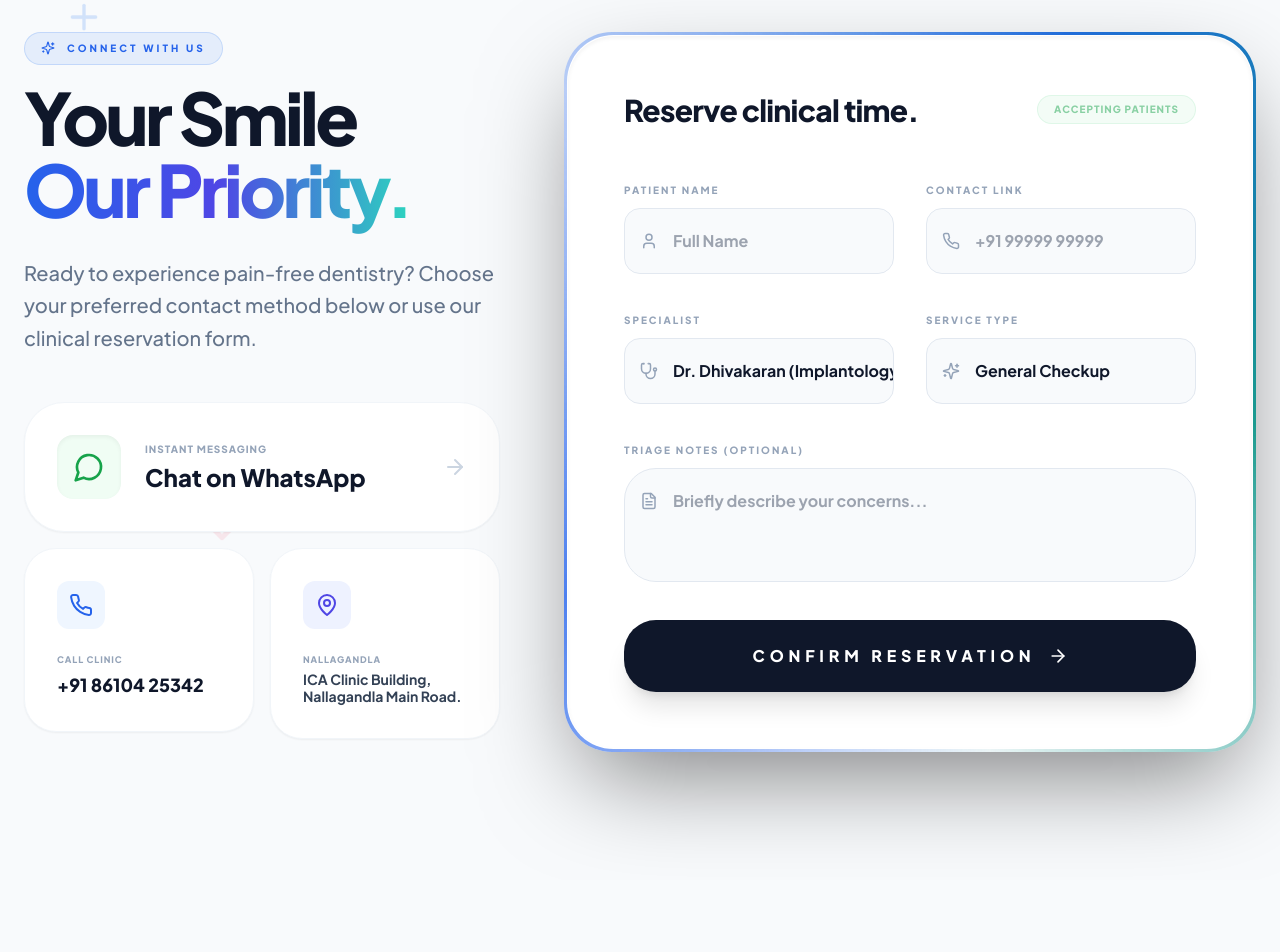
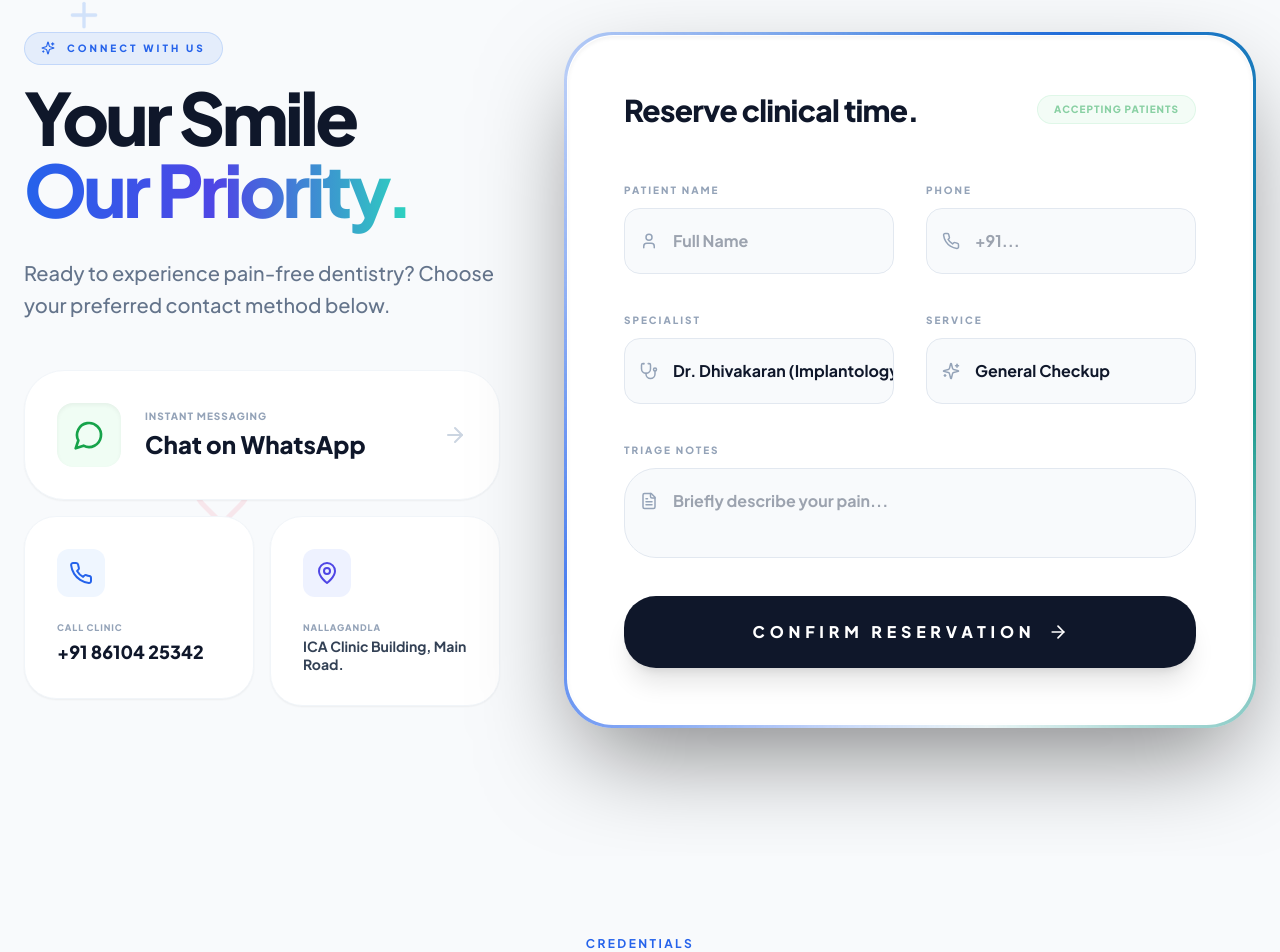
Before and after one commit to Nobledental/REACT, a Next.js app: page /dental-clinic/ in a window 1280 px wide. Shown: the part 9172-10124 px from the top of the page. Built offline with nearby package versions, Linux system fonts and the light colour scheme.

Commit message:
Update Contact.tsx

```diff
--- a/components/Contact.tsx
+++ b/components/Contact.tsx
@@ -5,27 +5,13 @@ import { Phone, MapPin, ArrowRight, MessageCircle, User, Stethoscope, FileText,
 import { RevealOnScroll } from './RevealOnScroll';
 
 const Contact = () => {
-  const [dates, setDates] = useState<string[]>([]);
   const [formData, setFormData] = useState({
     name: '',
     phone: '',
     service: 'General Consultation',
     doctor: 'Dr. Dhivakaran',
-    day: '',
-    time: '',
     notes: ''
   });
-
-  useEffect(() => {
-    const nextDays = [];
-    const today = new Date();
-    for (let i = 0; i < 7; i++) {
-      const d = new Date(today);
-      d.setDate(today.getDate() + i);
-      nextDays.push(d.toLocaleDateString("en-IN", { weekday: "short", month: "short", day: "numeric" }));
-    }
-    setDates(nextDays);
-  }, []);
 
   const handleChange = (e: React.ChangeEvent<HTMLInputElement | HTMLSelectElement | HTMLTextAreaElement>) => {
     setFormData({ ...formData, [e.target.name]: e.target.value });
@@ -33,7 +19,7 @@ const Contact = () => {
 
   const handleSubmit = (e: React.FormEvent) => {
     e.preventDefault();
-    const msg = `Hello Noble Dental! I'd like to book an appointment.\n\nName: ${formData.name}\nPhone: ${formData.phone}\nService: ${formData.service}\nDoctor: ${formData.doctor}\nPreferred: ${formData.day || 'Any day'} at ${formData.time || 'Any time'}\nNotes: ${formData.notes}`;
+    const msg = `Hello Noble Dental! I'd like to book an appointment.\n\nName: ${formData.name}\nPhone: ${formData.phone}\nService: ${formData.service}\nDoctor: ${formData.doctor}\nNotes: ${formData.notes}`;
     window.open(`https://wa.me/918610425342?text=${encodeURIComponent(msg)}`, '_blank');
   };
 
@@ -76,7 +62,7 @@ const Contact = () => {
         }
       `}</style>
 
-      {/* Floating Background Icons for Visual Appeal */}
+      {/* Background Elements */}
       <div className="absolute inset-0 pointer-events-none overflow-hidden">
         <div className="absolute top-[10%] left-[5%] animate-float opacity-20"><Plus size={40} className="text-blue-500" /></div>
         <div className="absolute top-[60%] left-[15%] animate-float opacity-10 [animation-delay:2s]"><Heart size={60} className="text-rose-500" /></div>
@@ -86,6 +72,7 @@ const Contact = () => {
       <div className="max-w-7xl mx-auto px-6 relative z-10">
         <div className="grid grid-cols-1 lg:grid-cols-12 gap-16 items-start">
 
+            {/* Contact Links */}
             <div className="lg:col-span-5 space-y-12">
                 <RevealOnScroll>
                    <div className="inline-flex items-center gap-3 px-4 py-2 rounded-full bg-blue-500/10 border border-blue-500/20 text-blue-600 dark:text-cyan-400 font-black text-[10px] uppercase tracking-[0.3em] mb-4">
@@ -96,7 +83,7 @@ const Contact = () => {
                       <span className="text-transparent bg-clip-text bg-gradient-to-r from-blue-600 via-indigo-600 to-teal-400">Our Priority.</span>
                    </h2>
                    <p className="text-xl text-slate-500 dark:text-slate-400 font-medium leading-relaxed max-w-lg">
-                      Ready to experience pain-free dentistry? Choose your preferred contact method below or use our clinical reservation form.
+                      Ready to experience pain-free dentistry? Choose your preferred contact method below.
                    </p>
                 </RevealOnScroll>
 
@@ -130,12 +117,13 @@ const Contact = () => {
                                 <MapPin size={24} />
                             </div>
                             <h4 className="text-[9px] font-black text-slate-400 uppercase tracking-widest mb-1">Nallagandla</h4>
-                            <p className="text-sm font-bold text-slate-700 dark:text-slate-300 leading-tight">ICA Clinic Building, Nallagandla Main Road.</p>
+                            <p className="text-sm font-bold text-slate-700 dark:text-slate-300 leading-tight">ICA Clinic Building, Main Road.</p>
                         </div>
                     </RevealOnScroll>
                 </div>
             </div>
 
+            {/* Reservation Form */}
             <div className="lg:col-span-7">
                <RevealOnScroll delay={200}>
                   <div className="neon-card-wrapper">
@@ -147,8 +135,10 @@ const Contact = () => {
                                    <h3 className="text-3xl font-black text-slate-900 dark:text-white tracking-tight">Reserve clinical time.</h3>
                                    <div className="px-4 py-1.5 bg-green-500/10 text-green-600 dark:text-green-400 text-[10px] font-black uppercase tracking-widest rounded-full border border-green-500/20 animate-pulse">Accepting Patients</div>
                                </div>
+
                                <form onSubmit={handleSubmit} className="space-y-8">
                                    <div className="grid grid-cols-1 md:grid-cols-2 gap-8">
+                                       {/* Inputs */}
                                        <div className="space-y-2">
                                            <label className="text-[10px] font-black uppercase text-slate-400 tracking-[0.2em]">Patient Name</label>
                                            <div className="relative group">
@@ -157,17 +147,17 @@ const Contact = () => {
                                            </div>
                                        </div>
                                        <div className="space-y-2">
-                                           <label className="text-[10px] font-black uppercase text-slate-400 tracking-[0.2em]">Contact Link</label>
+                                           <label className="text-[10px] font-black uppercase text-slate-400 tracking-[0.2em]">Phone</label>
                                            <div className="relative group">
                                                <Phone size={18} className="absolute left-4 top-1/2 -translate-y-1/2 text-slate-400" />
-                                               <input type="tel" name="phone" required onChange={handleChange} className="w-full bg-slate-50 dark:bg-white/5 border border-slate-200 dark:border-white/10 rounded-2xl py-5 pl-12 pr-4 font-bold" placeholder="+91 99999 99999" />
+                                               <input type="tel" name="phone" required onChange={handleChange} className="w-full bg-slate-50 dark:bg-white/5 border border-slate-200 dark:border-white/10 rounded-2xl py-5 pl-12 pr-4 font-bold" placeholder="+91..." />
                                            </div>
                                        </div>
                                        <div className="space-y-2">
                                            <label className="text-[10px] font-black uppercase text-slate-400 tracking-[0.2em]">Specialist</label>
                                            <div className="relative">
                                                <Stethoscope size={18} className="absolute left-4 top-1/2 -translate-y-1/2 text-slate-400" />
-                                               <select name="doctor" onChange={handleChange} className="w-full bg-slate-50 dark:bg-white/5 border border-slate-200 dark:border-white/10 rounded-2xl py-5 pl-12 appearance-none font-bold cursor-pointer">
+                                               <select name="doctor" onChange={handleChange} className="w-full bg-slate-50 dark:bg-white/5 border border-slate-200 dark:border-white/10 rounded-2xl py-5 pl-12 font-bold appearance-none">
                                                    <option>Dr. Dhivakaran (Implantology)</option>
                                                    <option>Dr. Roger Ronaldo (Surgery)</option>
                                                    <option>Dr. Deepak (Aligners)</option>
@@ -175,10 +165,10 @@ const Contact = () => {
                                            </div>
                                        </div>
                                        <div className="space-y-2">
-                                           <label className="text-[10px] font-black uppercase text-slate-400 tracking-[0.2em]">Service Type</label>
+                                           <label className="text-[10px] font-black uppercase text-slate-400 tracking-[0.2em]">Service</label>
                                            <div className="relative">
                                                <Sparkles size={18} className="absolute left-4 top-1/2 -translate-y-1/2 text-slate-400" />
-                                               <select name="service" onChange={handleChange} className="w-full bg-slate-50 dark:bg-white/5 border border-slate-200 dark:border-white/10 rounded-2xl py-5 pl-12 appearance-none font-bold cursor-pointer">
+                                               <select name="service" onChange={handleChange} className="w-full bg-slate-50 dark:bg-white/5 border border-slate-200 dark:border-white/10 rounded-2xl py-5 pl-12 font-bold appearance-none">
                                                    <option>General Checkup</option>
                                                    <option>Single Visit RCT</option>
                                                    <option>Invisalign Aligners</option>
@@ -186,13 +176,15 @@ const Contact = () => {
                                            </div>
                                        </div>
                                    </div>
+
                                    <div className="space-y-2">
-                                       <label className="text-[10px] font-black uppercase text-slate-400 tracking-[0.2em]">Triage Notes (Optional)</label>
+                                       <label className="text-[10px] font-black uppercase text-slate-400 tracking-[0.2em]">Triage Notes</label>
                                        <div className="relative">
                                            <FileText size={18} className="absolute left-4 top-6 text-slate-400" />
-                                           <textarea name="notes" rows={3} onChange={handleChange} className="w-full bg-slate-50 dark:bg-white/5 border border-slate-200 dark:border-white/10 rounded-[2rem] py-5 pl-12 pr-4 font-bold resize-none" placeholder="Briefly describe your concerns..."></textarea>
+                                           <textarea name="notes" rows={2} onChange={handleChange} className="w-full bg-slate-50 dark:bg-white/5 border border-slate-200 dark:border-white/10 rounded-[2rem] py-5 pl-12 pr-4 font-bold resize-none" placeholder="Briefly describe your pain..."></textarea>
                                        </div>
                                    </div>
+
                                    <button type="submit" className="w-full bg-slate-900 dark:bg-blue-600 text-white font-black uppercase tracking-[0.3em] py-6 rounded-[2rem] shadow-xl hover:-translate-y-1 transition-all flex justify-center items-center gap-3 group">
                                        <span>Confirm Reservation</span>
                                        <ArrowRight size={20} className="group-hover:translate-x-2 transition-transform" />
```
